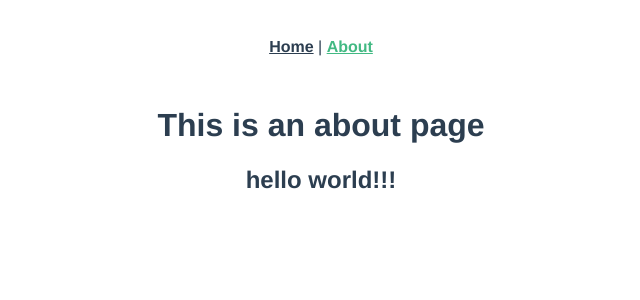
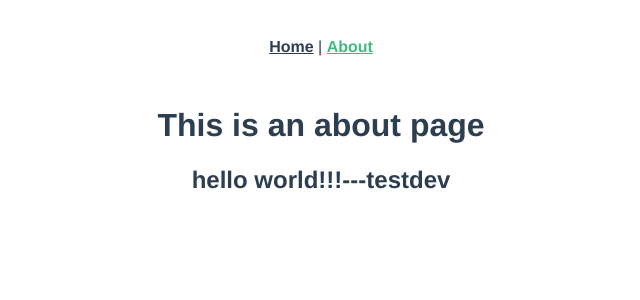
Before and after one commit to tdlbond/tdl-ts, a Vue app: page /about in a window 1280 px wide. Shown: the top 300 px of the page, without its empty margins (319-959 px from the left). Built offline with nearby package versions, Linux system fonts and the light colour scheme.

Commit message:
modify word

```diff
--- a/src/views/About.vue
+++ b/src/views/About.vue
@@ -1,14 +1,14 @@
 <template>
   <div class="about">
     <h1>This is an about page</h1>
-    <h2 v-text="messages"></h2>
+    <h2 v-text="message"></h2>
   </div>
 </template>
 <script>
 export default {
   data() {
     return {
-      messages: 'hello world!!!'
+      message: 'hello world!!!---testdev'
     }
   }
 }
```
